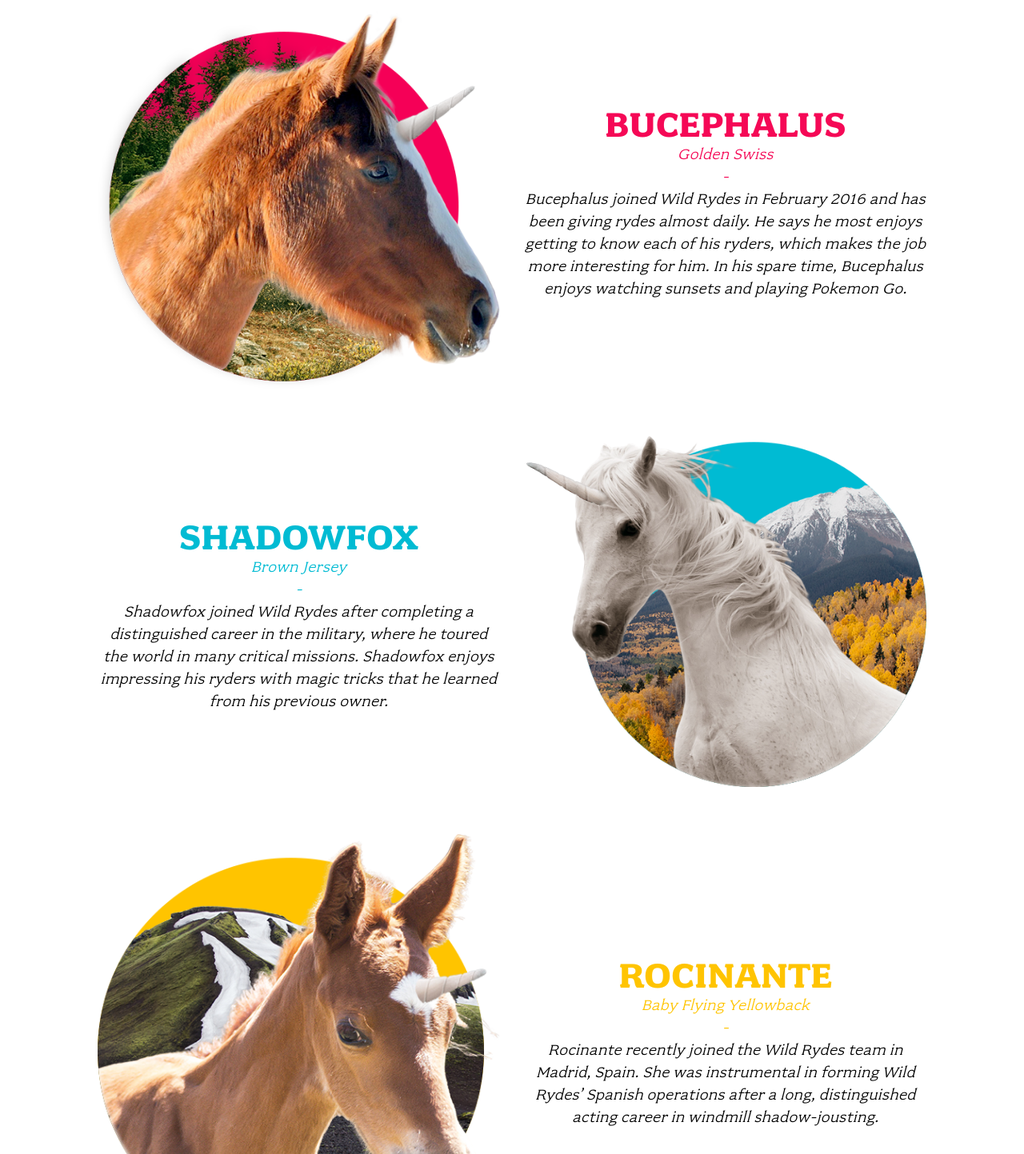
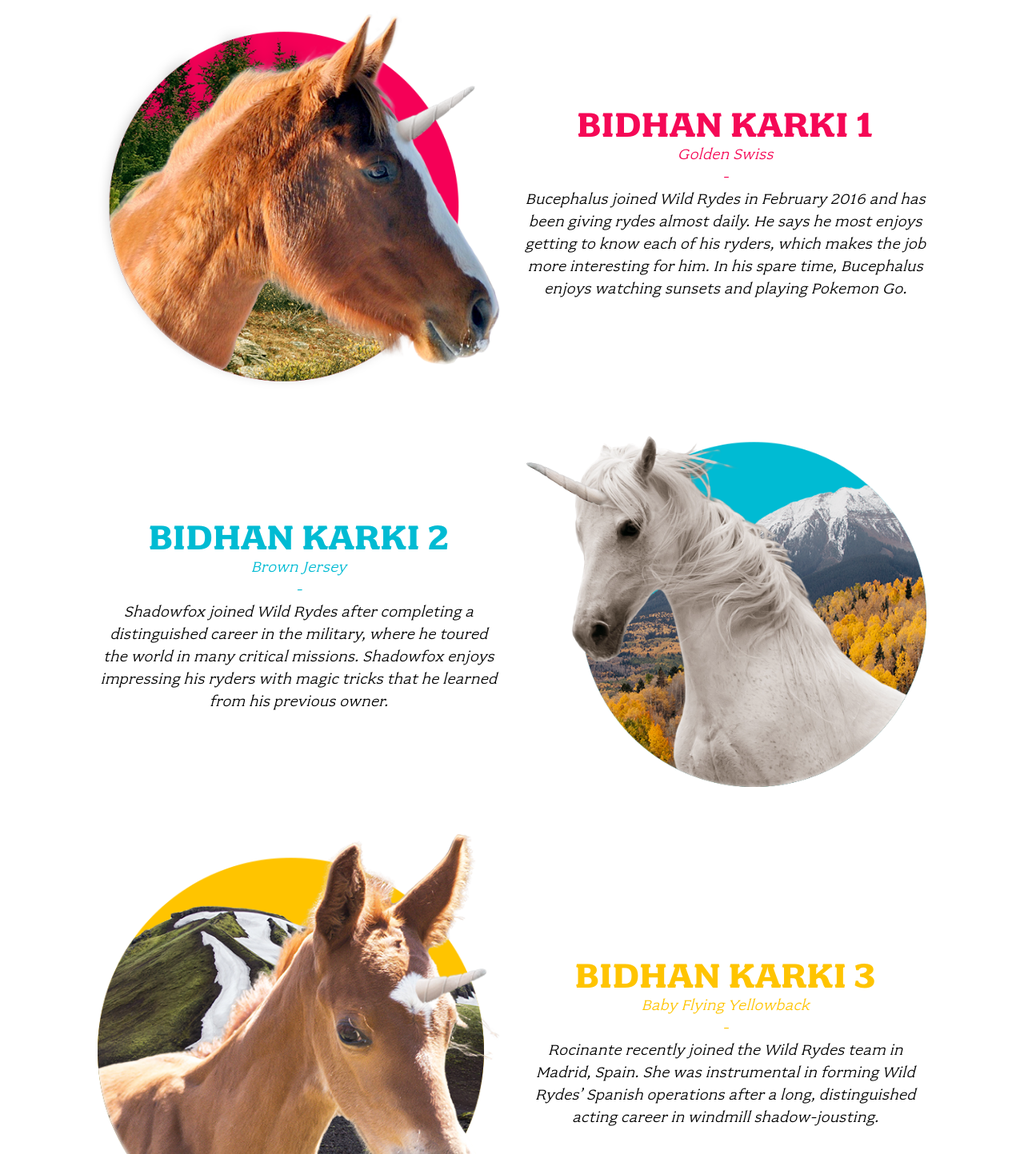
Before and after one commit to bidhankarki4/wildrydes-site, a plain HTML site: page unicorns.html in a window 1280 px wide. Shown: the part 860-2303 px from the top of the page at 80% size. Drawn offline with Linux system fonts and the light colour scheme.

Commit message:
unciorn name

```diff
--- a/unicorns.html
+++ b/unicorns.html
@@ -55,7 +55,7 @@
         </div>
 
         <div class="columns medium-7 large-6 xlarge-5 xxlarge-4">
-          <h2 class="title">Bucephalus</h2>
+          <h2 class="title">Bidhan Karki 1</h2>
           <div class="subtitle">Golden Swiss</div>
           <p class="content">
             Bucephalus joined Wild Rydes in February 2016 and has been giving rydes almost daily. He says he most enjoys getting to know each of his ryders, which makes the job more interesting for him. In his spare time, Bucephalus enjoys watching sunsets and playing Pokemon Go.
@@ -71,7 +71,7 @@
         </div>
 
         <div class="columns medium-7 medium-pull-5 large-6 large-pull-6 xlarge-5 xlarge-pull-5 xxlarge-4 xxlarge-offset-1">
-          <h2 class="title">Shadowfox</h2>
+          <h2 class="title">Bidhan Karki 2</h2>
           <div class="subtitle">Brown Jersey</div>
           <p class="content">
             Shadowfox joined Wild Rydes after completing a distinguished career in the military, where he toured the world in many critical missions. Shadowfox enjoys impressing his ryders with magic tricks that he learned from his previous owner.
@@ -87,7 +87,7 @@
         </div>
 
         <div class="columns medium-7 large-6 xlarge-5 xxlarge-4">
-          <h2 class="title">Rocinante</h2>
+          <h2 class="title">Bidhan Karki 3</h2>
           <div class="subtitle">Baby Flying Yellowback</div>
           <p class="content">
             Rocinante recently joined the Wild Rydes team in Madrid, Spain. She was instrumental in forming Wild Rydes’ Spanish operations after a long, distinguished acting career in windmill shadow-jousting.
```
